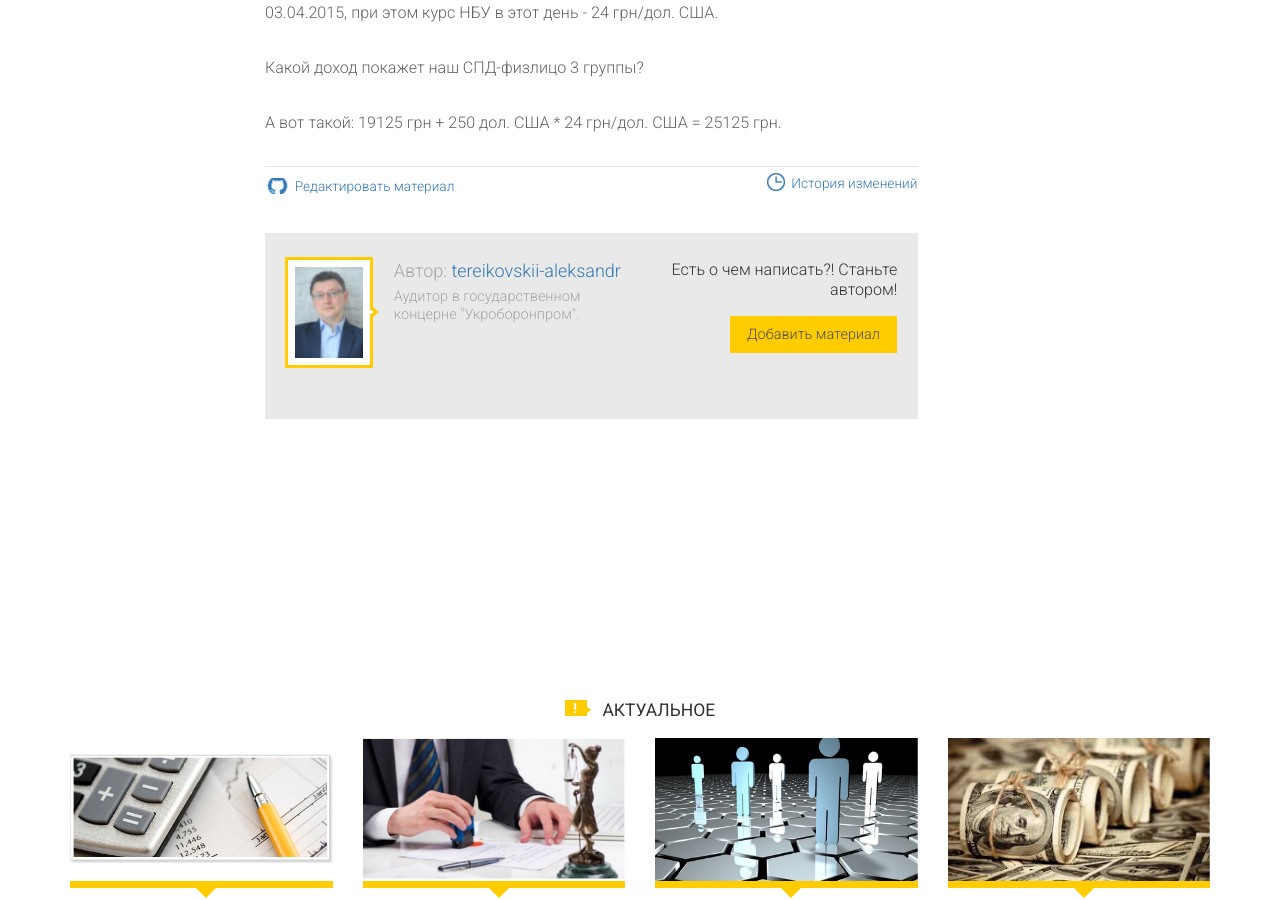
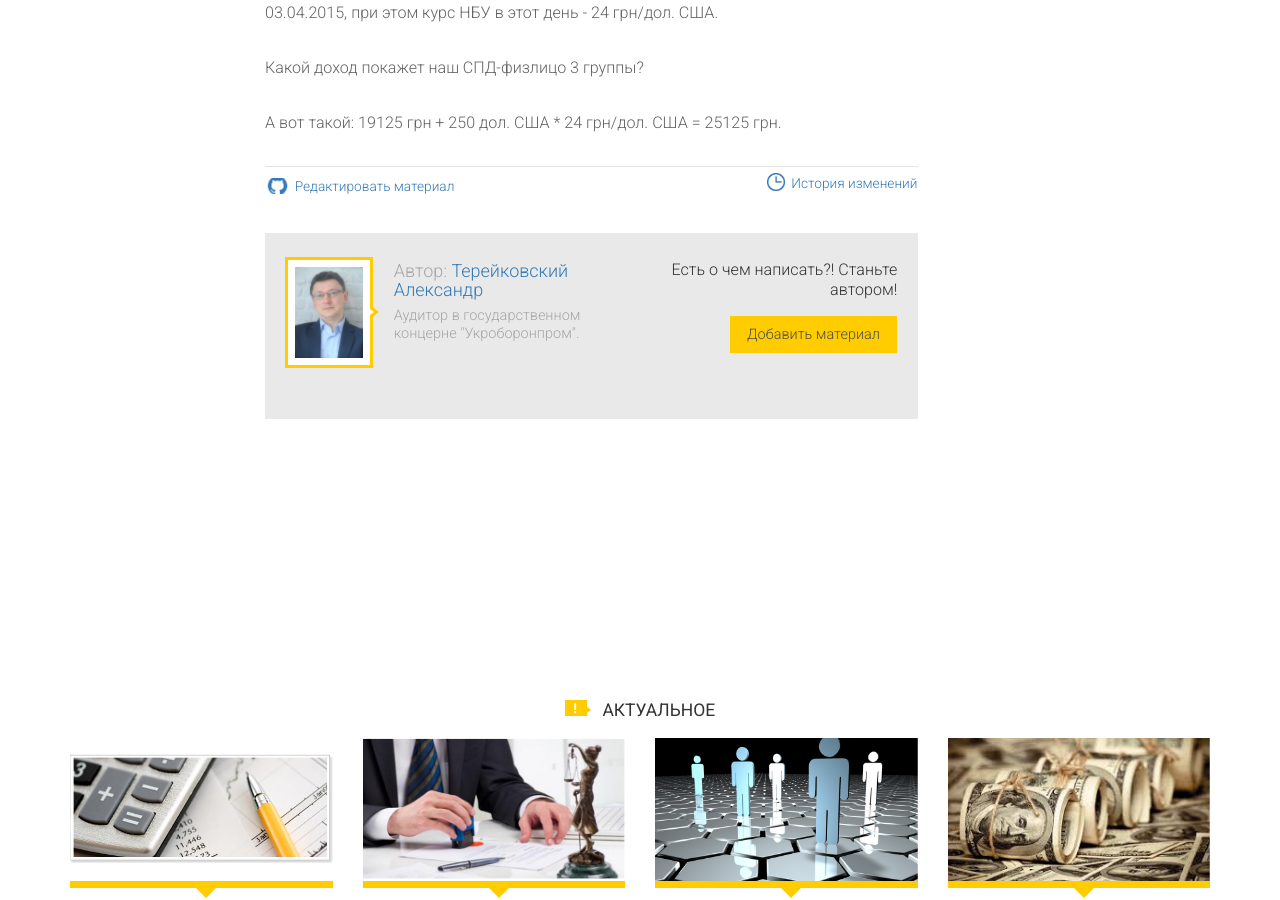
Before and after one commit to itinua/itinua.github.io, a Jekyll site: the page built from _posts/[a3] Деятельность предпринимателей/2015-07-06-valyutnaya-viruchka-spd-kak-rasschitat-dohod-v-grivne.md, in a window 1280 px wide and 900 px high, scrolled down 2478 px. Built offline with Jekyll 4.4.1, drawn with Linux system fonts in a browser that asks for light colours; Markdown is read by kramdown in place of the engine named in the settings; comment, search, counter and statistics services are not loaded.

Commit message:
Update _config.yml

```diff
--- a/_config.yml
+++ b/_config.yml
@@ -55,7 +55,7 @@ authors:
     image: katerina-britskaya.jpg
 
   tereikovskii-aleksandr:
-    name: tereikovskii-aleksandr
+    name: Терейковский Александр
     job: Аудитор в государственном концерне "Укроборонпром".
     image: 10988262_746599242102516_796826856618217407_n.jpg
     fb:
```
